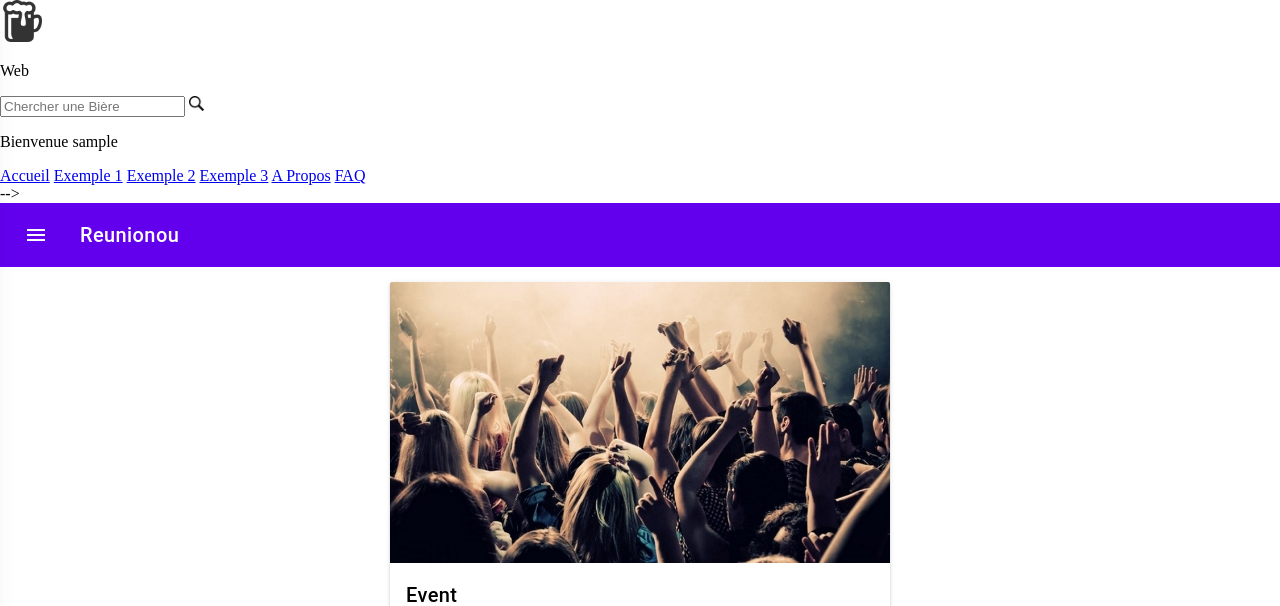
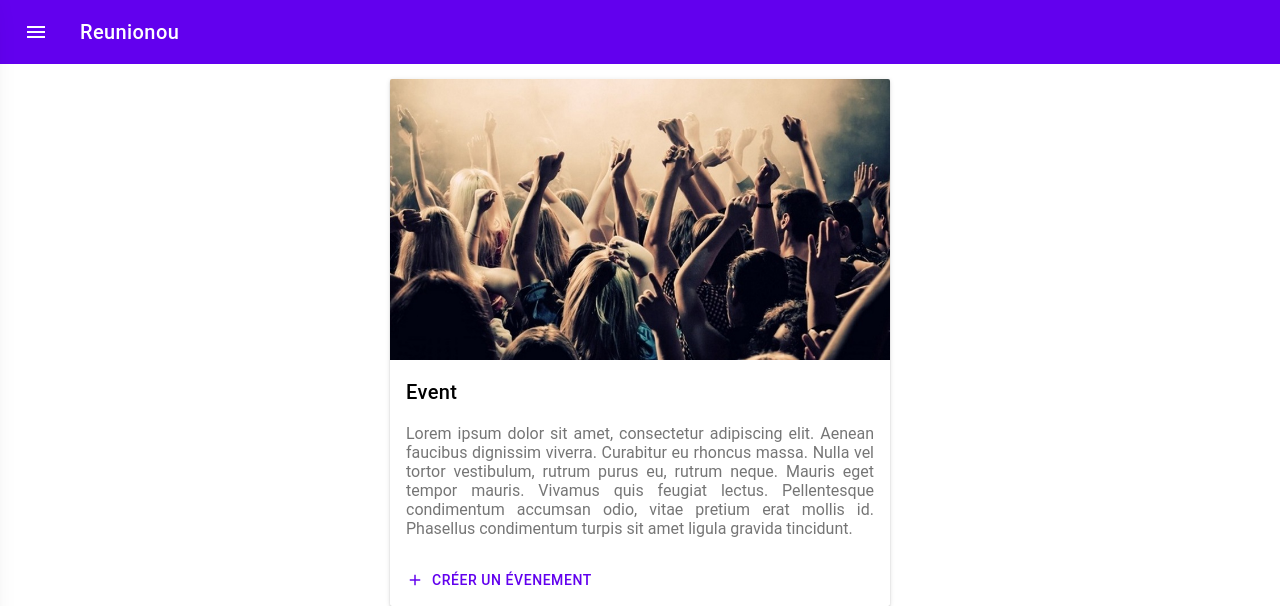
Before and after one commit to EarlMegget21/24hDUTChallenge2018-Web, a PHP site: page /Web/ in a window 1280 px wide. Shown: the top 606 px of the page. Run offline with PHP 8.4, Linux system fonts and the light colour scheme; the visitor is signed in with stand-in values (Sample User, id 1); some libraries are stand-ins or nearby versions.

Commit message:
ancien html reglé

```diff
--- a/view/component/Header.php
+++ b/view/component/Header.php
@@ -1,38 +1,3 @@
-<div id="head">
-    <div id="logo">
-        <img src="http://localhost/Web/img/logo.png" alt="Logo" height="42" width="42">
-        <p>Web</p>
-    </div>
-    <form id="chercher" method="get" action="/Web/index.php">
-        <input type="hidden" name="action" value="searched"/>
-        <input type="hidden" name="controller" value="biere"/>
-        <input type="hidden" value="0" name="montantMin" id="montantMin_id"/>
-        <input type="hidden" value="100" name="montantMax" id="montantMax_id"/>
-        <input id="search_input" type="text" name="marque" placeholder="Chercher une Bière">
-        <input id="search_button" type="image" alt="Submit" src="http://localhost/Web/img/loupe.png" height="15" width="15">
-    </form>
-    <div id="connexion">
-        <div>
-            <?php
-if (isset($_SESSION['login'])) {
-    echo "<p>Bienvenue " . htmlspecialchars($_SESSION['login']) . "</p>";
-}
-?>
-        </div>
-        <div>
-
-        </div>
-    </div>
-</div>
-<nav>
-    <a id="accueilMenu" href="#">Accueil</a>
-    <a href="#">Exemple 1</a>
-    <a href="#">Exemple 2</a>
-    <a href="#">Exemple 3</a>
-    <a id="proposMenu" href="#">A Propos</a>
-    <a id="faqMenu" href="#">FAQ</a>
-</nav>-->
-
 <div class="top-app-bar__frame">
     <div class="drawer-container-flex">
         <aside class="mdc-drawer mdc-drawer--temporary" style="">
```
